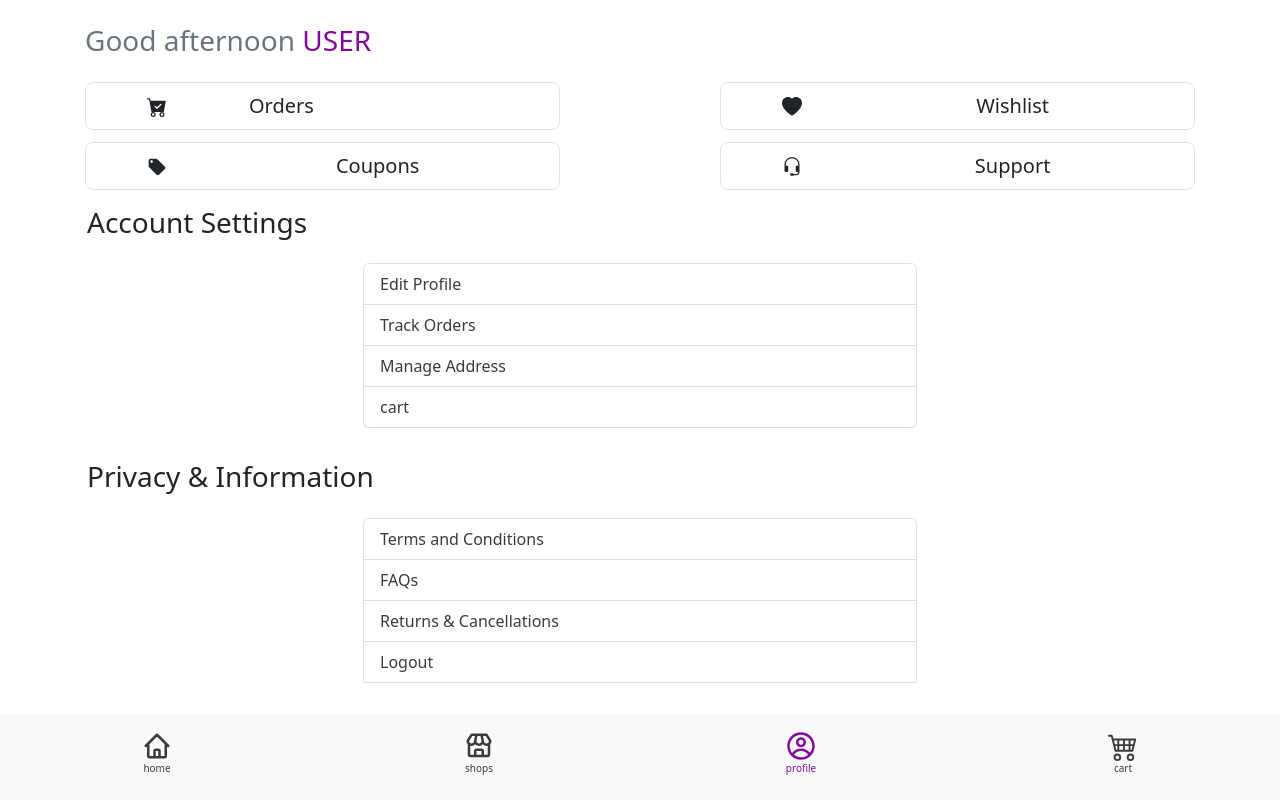
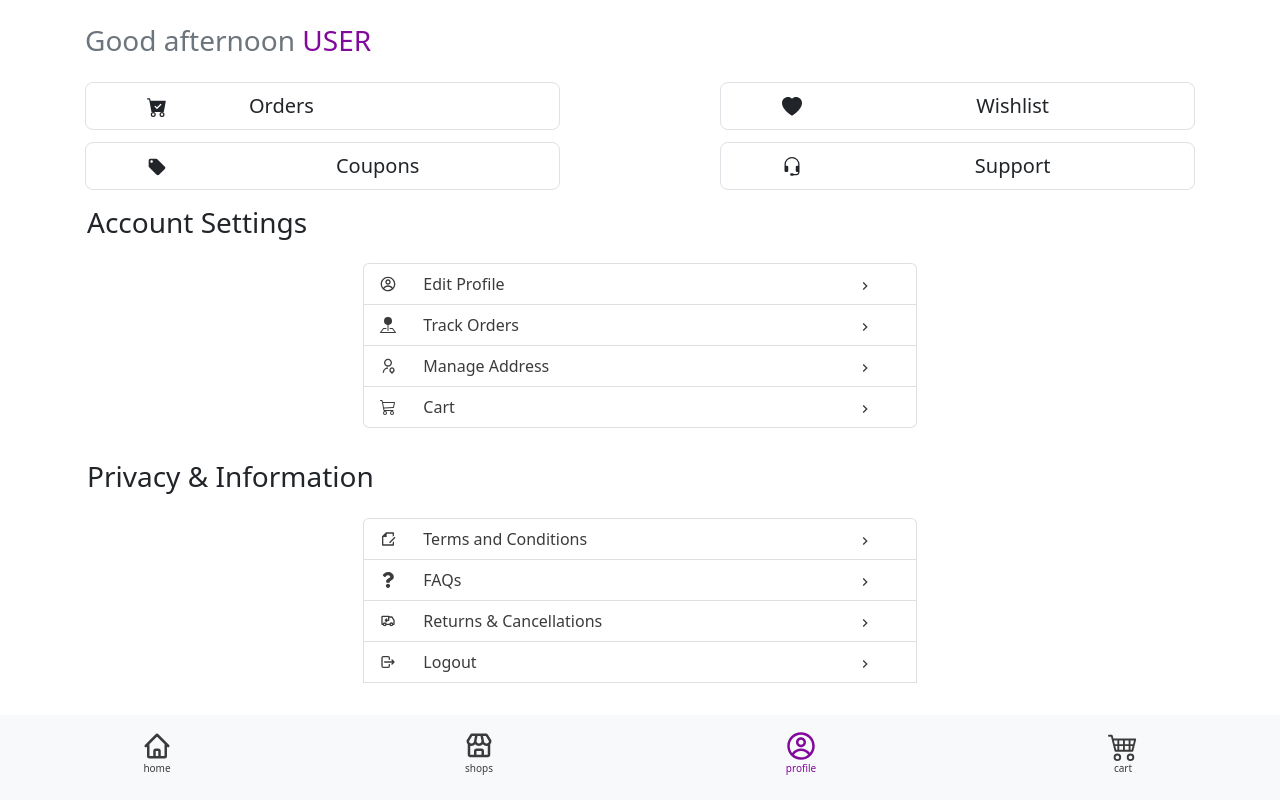
Before and after one commit to vardhanreddy27/mercel, a React (Create React App) app in the folder mercel/: page /profile in a window 1280 px wide. Built offline with nearby package versions, Linux system fonts and the light colour scheme.

Commit message:
half profile pagesppllewwzzll..pp

```diff
--- a/mercel/src/index.css
+++ b/mercel/src/index.css
@@ -173,6 +173,13 @@ hr.dashed-line {
 .right{
   margin-right: 15px;
 }
+.profile-link{
+  display: flex;
+}
+.myflex{
+  display: flex;
+  align-items: center;
+}
 .ml3{
   margin-left: 3px;
 }
--- a/mercel/src/pages/ProfilePage.js
+++ b/mercel/src/pages/ProfilePage.js
@@ -3,9 +3,15 @@ import {
   BsFillCartCheckFill,
   BsFillHeartFill,
   BsHeadset,
+  BsFillPinMapFill,
+  BsCart3,
 } from "react-icons/bs";
-import { MdLocalOffer } from "react-icons/md";
-
+import { TbTruckReturn, TbLogout } from "react-icons/tb";
+import { RiFileEditLine } from "react-icons/ri";
+import { MdLocalOffer, MdKeyboardArrowRight } from "react-icons/md";
+import { CgProfile } from "react-icons/cg";
+import { RiUserLocationLine } from "react-icons/ri";
+import { FaQuestion } from "react-icons/fa";
 const ProfilePage = () => {
   return (
     <div className="fluid-container">
@@ -48,22 +54,46 @@ const ProfilePage = () => {
           <ul className="list-group">
             <li className="list-group-item">
               <a href="/home" className="profile-link">
-                Edit Profile
+                <div className="col-1 myflex">
+                  <CgProfile />
+                </div>
+                <div className="col-10">Edit Profile</div>
+                <div className="col-1">
+                  <MdKeyboardArrowRight />
+                </div>
               </a>
             </li>
             <li className="list-group-item">
               <a href="/home" className="profile-link">
-                Track Orders
+                <div className="col-1 myflex">
+                  <BsFillPinMapFill />
+                </div>
+                <div className="col-10">Track Orders</div>
+                <div className="col-1">
+                  <MdKeyboardArrowRight />
+                </div>
               </a>
             </li>
             <li className="list-group-item">
               <a href="/home" className="profile-link">
-                Manage Address
+                <div className="col-1 myflex">
+                  <RiUserLocationLine />
+                </div>
+                <div className="col-10">Manage Address</div>
+                <div className="col-1">
+                  <MdKeyboardArrowRight />
+                </div>
               </a>
             </li>
             <li className="list-group-item">
               <a href="/home" className="profile-link">
-                cart
+                <div className="col-1 myflex">
+                  <BsCart3 />
+                </div>
+                <div className="col-10">Cart</div>
+                <div className="col-1">
+                  <MdKeyboardArrowRight />
+                </div>
               </a>
             </li>
           </ul>
@@ -76,22 +106,46 @@ const ProfilePage = () => {
           <ul className="list-group">
             <li className="list-group-item">
               <a href="/home" className="profile-link">
-                Terms and Conditions
+                <div className="col-1 myflex">
+                  <RiFileEditLine />
+                </div>
+                <div className="col-10"> Terms and Conditions</div>
+                <div className="col-1">
+                  <MdKeyboardArrowRight />
+                </div>
               </a>
             </li>
             <li className="list-group-item">
               <a href="/home" className="profile-link">
-                FAQs
+                <div className="col-1 myflex">
+                  <FaQuestion />
+                </div>
+                <div className="col-10"> FAQs</div>
+                <div className="col-1">
+                  <MdKeyboardArrowRight />
+                </div>
               </a>
             </li>
             <li className="list-group-item">
               <a href="/home" className="profile-link">
-                Returns & Cancellations
+                <div className="col-1 myflex">
+                  <TbTruckReturn />
+                </div>
+                <div className="col-10"> Returns & Cancellations</div>
+                <div className="col-1">
+                  <MdKeyboardArrowRight />
+                </div>
               </a>
             </li>
             <li className="list-group-item">
               <a href="/home" className="profile-link">
-                Logout
+                <div className="col-1 myflex">
+                  <TbLogout />
+                </div>
+                <div className="col-10"> Logout</div>
+                <div className="col-1">
+                  <MdKeyboardArrowRight />
+                </div>
               </a>
             </li>
             <br />
```
